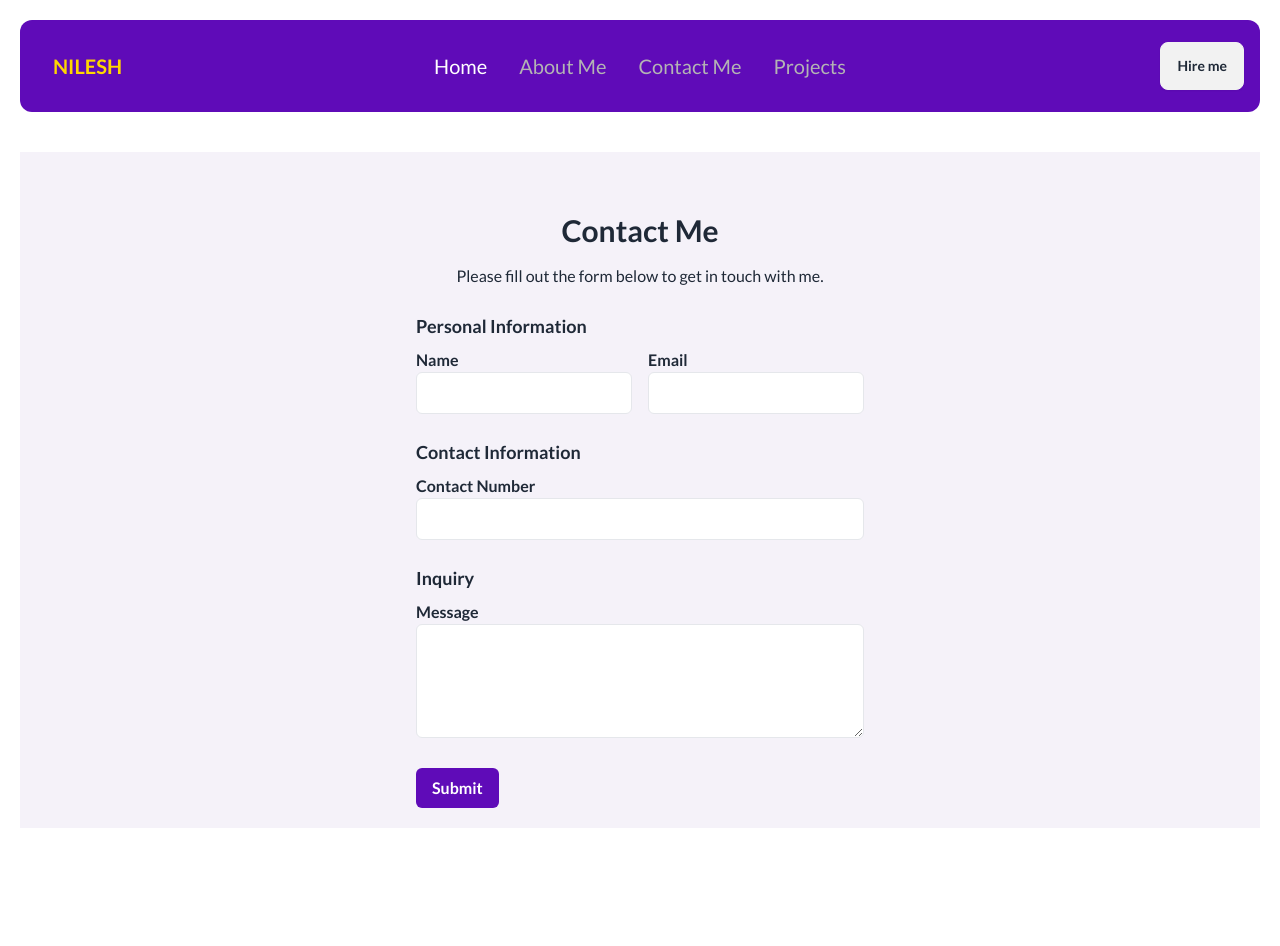
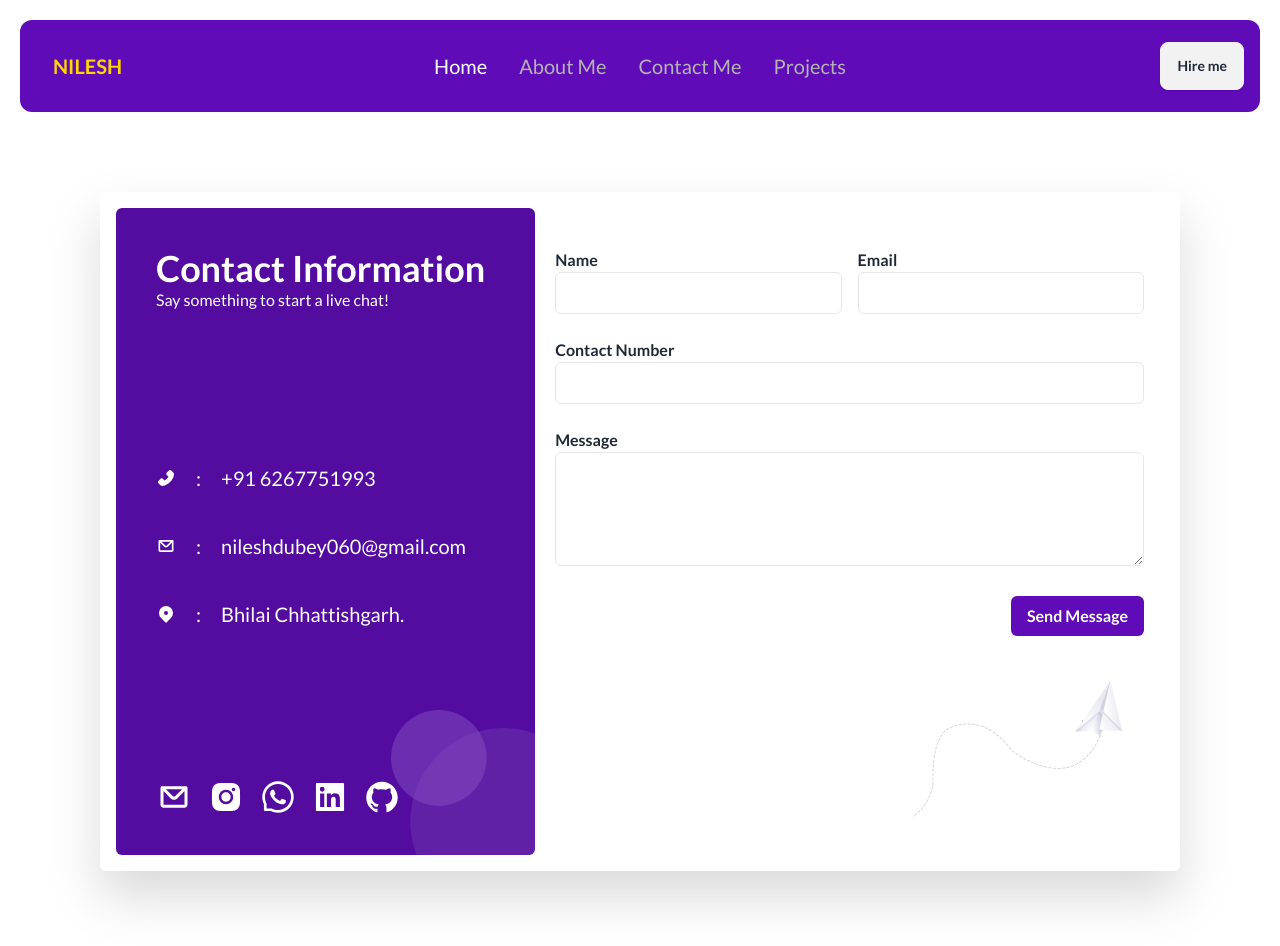
Before and after one commit to nileshdubey82/my-portfolio, a React (Vite) app: page /contact in a window 1280 px wide. Shown: the top 946 px of the page. Before the commit the page ends 888 px from the top, so only its background shows below. Built offline with nearby package versions, Linux system fonts and the light colour scheme.

Commit message:
contact form

```diff
--- a/src/Pages/ContactUs.jsx
+++ b/src/Pages/ContactUs.jsx
@@ -1,84 +1,199 @@
-import React, { useState } from 'react';
-import emailjs from 'emailjs-com';
-import { ToastContainer, toast } from 'react-toastify';
-import 'react-toastify/dist/ReactToastify.css';
+import { HiLocationMarker } from "react-icons/hi";
+import { CgMail } from "react-icons/cg";
+import { AiFillPhone } from "react-icons/ai";
+import React, { useState } from "react";
+import emailjs from "emailjs-com";
+import { ToastContainer, toast } from "react-toastify";
+import { AiFillGithub } from "react-icons/ai";
+import { AiFillLinkedin } from "react-icons/ai";
+import { AiOutlineWhatsApp } from "react-icons/ai";
+import { AiFillInstagram } from "react-icons/ai";
+import "react-toastify/dist/ReactToastify.css";
 
 export default function ContactUs() {
   const [formData, setFormData] = useState({
-    name: '',
-    email: '',
-    phone: '',
-    message: ''
+    name: "",
+    email: "",
+    phone: "",
+    message: "",
   });
 
   const handleChange = (e) => {
     const { name, value } = e.target;
     setFormData({
       ...formData,
-      [name]: value
+      [name]: value,
     });
   };
 
   const sendEmail = (e) => {
     e.preventDefault();
 
-    emailjs.sendForm('service_vrn2cur', 'template_dlr0jh5', e.target, 'orQIlmBfwzy8uR3pP')
-      .then((result) => {
+    emailjs
+      .sendForm(
+        "service_vrn2cur",
+        "template_dlr0jh5",
+        e.target,
+        "orQIlmBfwzy8uR3pP"
+      )
+      .then(
+        (result) => {
           console.log(result.text);
           toast.success("Message sent successfully!");
           setFormData({
-          name: '',
-          email: '',
-          phone: '',
-          message: ''
+            name: "",
+            email: "",
+            phone: "",
+            message: "",
           });
-      }, (error) => {
+        },
+        (error) => {
           console.log(error.text);
           toast.error("Sorry, something went wrong. Please try again later.");
-      });
+        }
+      );
   };
 
   return (
-    <section className='bg-[#F5F2F9] p-5 my-10'>
-      <div className="max-w-md mx-auto mt-10 bg-[#F5F2F9]">
-        <h2 className="text-3xl font-bold mb-4 text-center">Contact Me</h2>
-        <p className="mb-6 text-center">Please fill out the form below to get in touch with me.</p>
+    <section className="bg-white   flex flex-wrap justify-center lg:px-20  lg:py-10 gap-10 w-[100%]">
+      <div className="bg-white  lg:my-10 flex flex-wrap justify-center  rounded-md drop-shadow-2xl lg:w-[100%] lg:p-4">
+        <div className="bg-[#530C9F] py-10 rounded-md lg:px-10 px-5 flex flex-col justify-between relative lg:w-[40%]">
+          <img
+            src="/Images/circlecon.png"
+            className="absolute right-0 bottom-0 w-15 lg:w-36"
+          />
+          <div>
+            <h1 className="text-left text-white lg:text-4xl text-2xl font-bold">
+              Contact Information
+            </h1>
+            <p className="text-left text-white">
+              Say something to start a live chat!
+            </p>
+          </div>
+
+          <div className="text-white mt-10 lg:mt-0">
+            <p className="flex items-center gap-5 lg:text-xl text-md">
+              <AiFillPhone /> :<a href="tel:916267751993">+91 6267751993</a>{" "}
+            </p>
+            <p className="flex items-center gap-5 text-xl lg:mt-10">
+              <CgMail /> :{" "}
+              <a href="mailto:nileshdubey060@gmail.com">
+                nileshdubey060@gmail.com
+              </a>
+            </p>
+            <p className="flex items-center gap-5 text-xl lg:mt-10">
+              <HiLocationMarker /> : <a> Bhilai Chhattishgarh.</a>
+            </p>
+          </div>
+          <div className="mt-20 lg:mt-0">
+            <div className="flex flex-wrap gap-4 text-4xl text-white">
+              <a href="mailto:nileshdubey060@gmail.com" target="_blank">
+                <CgMail />
+              </a>
+              <a
+                href="https://www.instagram.com/nileshdubey.in?igsh=NTIwYTg0eGt2Ympq"
+                target="_blank"
+              >
+                <AiFillInstagram />
+              </a>
+              <a href="https://wa.link/4kvkuh" target="_blank">
+                <AiOutlineWhatsApp />
+              </a>
+              <a
+                href="https://www.linkedin.com/in/nilesh-dubey-ba4197222"
+                target="_blank"
+              >
+                <AiFillLinkedin />
+              </a>
+              <a href="https://github.com/nileshdubey82" target="_blank">
+                <AiFillGithub />
+              </a>
+            </div>
+          </div>
+        </div>
+        <div className="p-5 lg:w-[60%] h-[647px] relative py-10">
           <form onSubmit={sendEmail} className="space-y-6">
             {/* Personal Information Section */}
             <div>
-            <h3 className="text-lg font-semibold mb-2">Personal Information</h3>
+              {/* <h3 className="text-lg font-semibold mb-2">Personal Information</h3> */}
               <div className="grid grid-cols-2 gap-4">
                 <div>
-                <label htmlFor="name" className="block font-semibold">Name</label>
-                <input type="text" id="name" name="name" value={formData.name} onChange={handleChange} className="w-full border rounded-md py-2 px-3 focus:outline-none focus:border-blue-400" />
+                  <label htmlFor="name" className="block font-semibold">
+                    Name
+                  </label>
+                  <input
+                    type="text"
+                    id="name"
+                    name="name"
+                    value={formData.name}
+                    onChange={handleChange}
+                    className="w-full border rounded-md py-2 px-3 focus:outline-none focus:border-blue-400"
+                  />
                 </div>
                 <div>
-                <label htmlFor="email" className="block font-semibold">Email</label>
-                <input type="email" id="email" name="email" value={formData.email} onChange={handleChange} className="w-full border rounded-md py-2 px-3 focus:outline-none focus:border-blue-400" />
+                  <label htmlFor="email" className="block font-semibold">
+                    Email
+                  </label>
+                  <input
+                    type="email"
+                    id="email"
+                    name="email"
+                    value={formData.email}
+                    onChange={handleChange}
+                    className="w-full border rounded-md py-2 px-3 focus:outline-none focus:border-blue-400"
+                  />
                 </div>
               </div>
             </div>
             {/* Contact Information Section */}
             <div>
-            <h3 className="text-lg font-semibold mb-2">Contact Information</h3>
+              {/* <h3 className="text-lg font-semibold mb-2">Contact Information</h3> */}
               <div>
-              <label htmlFor="phone" className="block font-semibold">Contact Number</label>
-              <input type="tel" id="phone" name="phone" value={formData.phone} onChange={handleChange} className="w-full border rounded-md py-2 px-3 focus:outline-none focus:border-blue-400" />
+                <label htmlFor="phone" className="block font-semibold">
+                  Contact Number
+                </label>
+                <input
+                  type="tel"
+                  id="phone"
+                  name="phone"
+                  value={formData.phone}
+                  onChange={handleChange}
+                  className="w-full border rounded-md py-2 px-3 focus:outline-none focus:border-blue-400"
+                />
               </div>
             </div>
             {/* Inquiry Section */}
             <div>
-            <h3 className="text-lg font-semibold mb-2">Inquiry</h3>
+              {/* <h3 className="text-lg font-semibold mb-2">Inquiry</h3> */}
               <div>
-              <label htmlFor="message" className="block font-semibold">Message</label>
-              <textarea id="message" name="message" value={formData.message} onChange={handleChange} rows="4" className="w-full border rounded-md py-2 px-3 focus:outline-none focus:border-blue-400"></textarea>
+                <label htmlFor="message" className="block font-semibold">
+                  Message
+                </label>
+                <textarea
+                  id="message"
+                  name="message"
+                  value={formData.message}
+                  onChange={handleChange}
+                  rows="4"
+                  className="w-full border rounded-md py-2 px-3 focus:outline-none focus:border-blue-400"
+                ></textarea>
               </div>
             </div>
             {/* Submit Button */}
-          <div>
-            <button type="submit" className="bg-[#5f0bb8] text-white font-semibold py-2 px-4 rounded-md hover:bg-[#5f0bb860] focus:outline-none focus:bg-[#5f0bb860]">Submit</button>
+            <div className="flex justify-end">
+              <button
+                type="submit"
+                className="bg-[#5f0bb8] text-white font-semibold py-2 px-4 rounded-md hover:bg-[#5f0bb860] focus:outline-none focus:bg-[#5f0bb860]"
+              >
+                Send Message
+              </button>
             </div>
           </form>
+          <img
+            src="/Images/letter_send.png"
+            className="absolute bottom-0 right-5"
+          />
+        </div>
       </div>
       <ToastContainer position="bottom-right" autoClose={3000} />
     </section>
--- /dev/null
+++ b/src/Pages/ContactUsOld.jsx
@@ -0,0 +1,86 @@
+import React, { useState } from 'react';
+import emailjs from 'emailjs-com';
+import { ToastContainer, toast } from 'react-toastify';
+import 'react-toastify/dist/ReactToastify.css';
+
+export default function ContactUs() {
+  const [formData, setFormData] = useState({
+    name: '',
+    email: '',
+    phone: '',
+    message: ''
+  });
+
+  const handleChange = (e) => {
+    const { name, value } = e.target;
+    setFormData({
+      ...formData,
+      [name]: value
+    });
+  };
+
+  const sendEmail = (e) => {
+    e.preventDefault();
+
+    emailjs.sendForm('service_vrn2cur', 'template_dlr0jh5', e.target, 'orQIlmBfwzy8uR3pP')
+      .then((result) => {
+        console.log(result.text);
+        toast.success("Message sent successfully!");
+        setFormData({
+          name: '',
+          email: '',
+          phone: '',
+          message: ''
+        });
+      }, (error) => {
+        console.log(error.text);
+        toast.error("Sorry, something went wrong. Please try again later.");
+      });
+  };
+
+  return (
+    <section className='bg-[#F5F2F9] p-5 my-10'>
+      <div className="max-w-md mx-auto mt-10 bg-[#F5F2F9]">
+        <h2 className="text-3xl font-bold mb-4 text-center">Contact Me</h2>
+        <p className="mb-6 text-center">Please fill out the form below to get in touch with me.</p>
+        <form onSubmit={sendEmail} className="space-y-6">
+          {/* Personal Information Section */}
+          <div>
+            <h3 className="text-lg font-semibold mb-2">Personal Information</h3>
+            <div className="grid grid-cols-2 gap-4">
+              <div>
+                <label htmlFor="name" className="block font-semibold">Name</label>
+                <input type="text" id="name" name="name" value={formData.name} onChange={handleChange} className="w-full border rounded-md py-2 px-3 focus:outline-none focus:border-blue-400" />
+              </div>
+              <div>
+                <label htmlFor="email" className="block font-semibold">Email</label>
+                <input type="email" id="email" name="email" value={formData.email} onChange={handleChange} className="w-full border rounded-md py-2 px-3 focus:outline-none focus:border-blue-400" />
+              </div>
+            </div>
+          </div>
+          {/* Contact Information Section */}
+          <div>
+            <h3 className="text-lg font-semibold mb-2">Contact Information</h3>
+            <div>
+              <label htmlFor="phone" className="block font-semibold">Contact Number</label>
+              <input type="tel" id="phone" name="phone" value={formData.phone} onChange={handleChange} className="w-full border rounded-md py-2 px-3 focus:outline-none focus:border-blue-400" />
+            </div>
+          </div>
+          {/* Inquiry Section */}
+          <div>
+            <h3 className="text-lg font-semibold mb-2">Inquiry</h3>
+            <div>
+              <label htmlFor="message" className="block font-semibold">Message</label>
+              <textarea id="message" name="message" value={formData.message} onChange={handleChange} rows="4" className="w-full border rounded-md py-2 px-3 focus:outline-none focus:border-blue-400"></textarea>
+            </div>
+          </div>
+          {/* Submit Button */}
+          <div>
+            <button type="submit" className="bg-[#5f0bb8] text-white font-semibold py-2 px-4 rounded-md hover:bg-[#5f0bb860] focus:outline-none focus:bg-[#5f0bb860]">Submit</button>
+          </div>
+        </form>
+      </div>
+      <ToastContainer position="bottom-right" autoClose={3000} />
+    </section>
+  );
+}
```
Also changed, not shown: public/Images/circlecon.png (added), public/Images/letter_send.png (added). Lines whose indentation alone changed are shown as unchanged.
